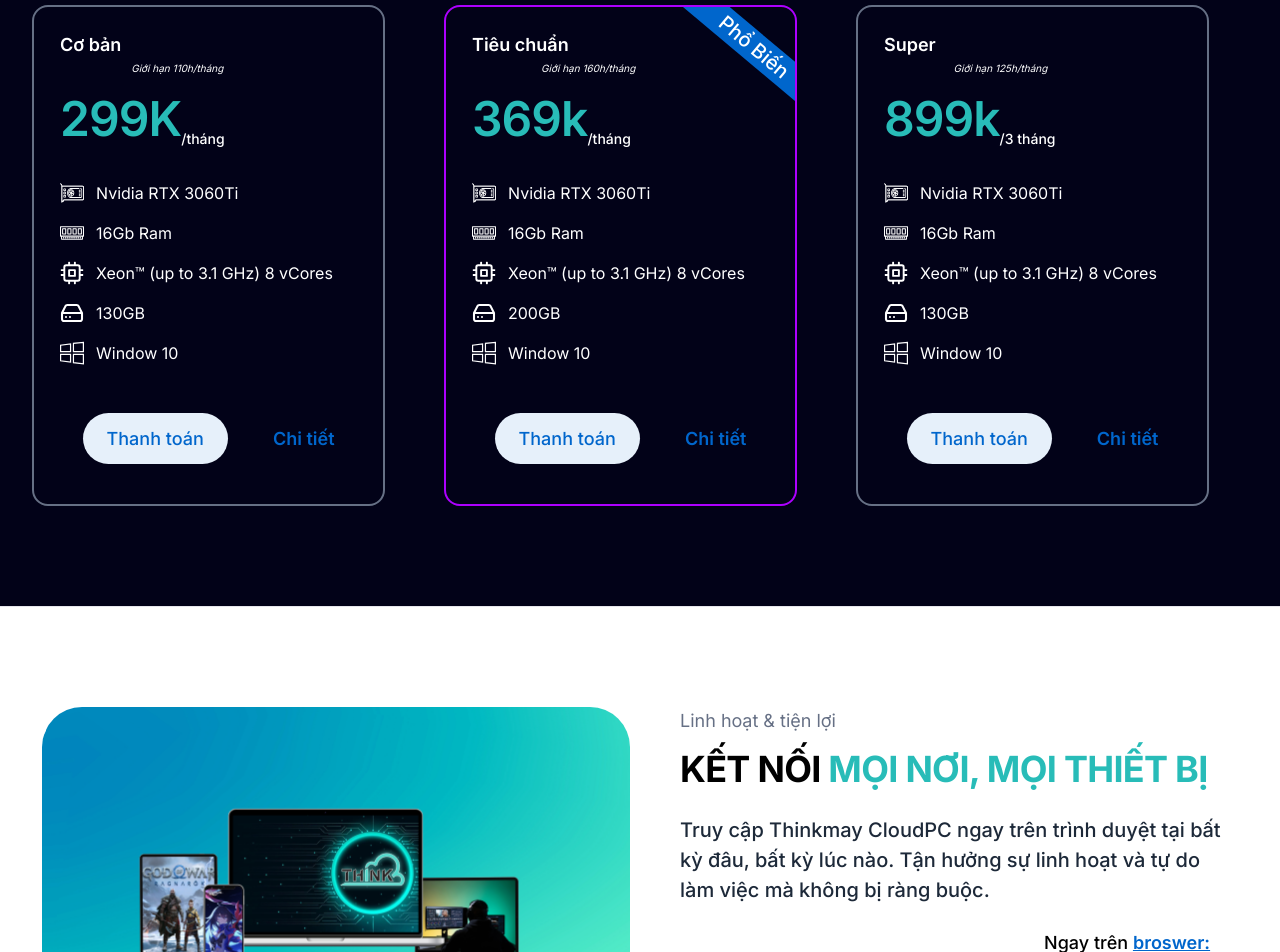
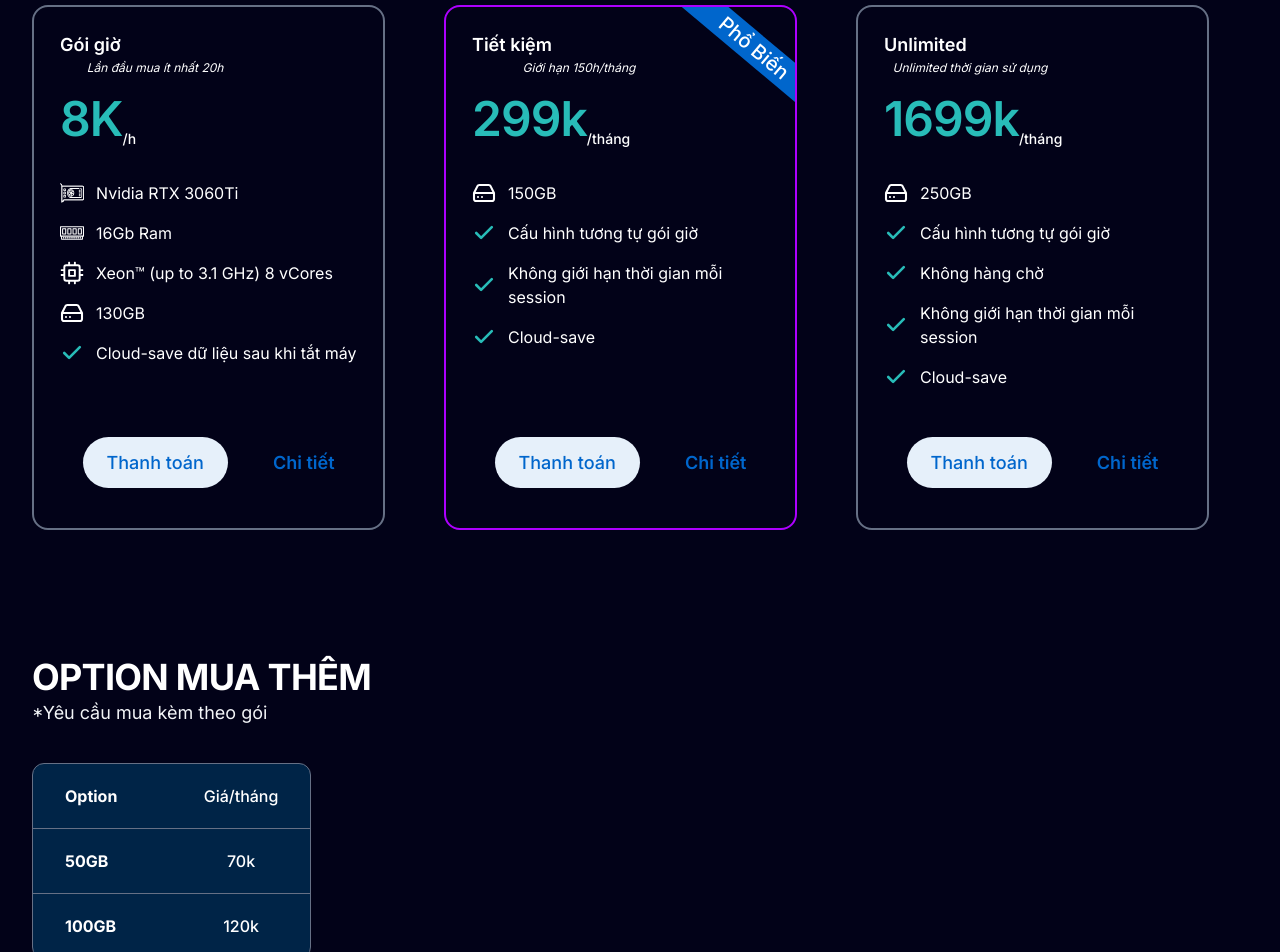
Before and after one commit to thinkonmay/lass-landing-page, a Next.js app: page / in a window 1280 px wide. Shown: the part 1620-2572 px from the top of the page. Built offline with nearby package versions, Linux system fonts and the light colour scheme.

Commit message:
update new price

```diff
--- a/src/app/index.scss
+++ b/src/app/index.scss
@@ -209,6 +209,9 @@
 
 		.subscription {
 			color: var(--Neutral-500);
+			min-height: 525px;
+			display: flex;
+			flex-direction: column;
 			padding: 2.4rem 2.6rem;
 			padding-bottom: 4rem;
 			border: 2px solid currentColor;
@@ -248,7 +251,7 @@
 
 				.subName {
 					color: white;
-					font-size: 1rem;
+					font-size: 1.2rem;
 					font-style: italic;
 					font-weight: 400;
 					line-height: 18px;
@@ -317,7 +320,7 @@
 			}
 
 			.ctnBtn {
-				margin-top: 4.8rem;
+				margin-top: auto;
 				display: flex;
 
 				align-items: center;
@@ -762,7 +765,7 @@
 	}
 
 	.featureReason {
-		padding: 10rem 0;
+		padding: 2rem 0 10rem 0;
 		background: #020218;
 
 		.mainContent {}
@@ -1121,6 +1124,9 @@
 			.subscription {
 				color: var(--Neutral-500);
 				padding: 2.4rem 3.2rem;
+				min-height: 525px;
+				display: flex;
+				flex-direction: column;
 				padding-bottom: 4rem;
 				border: 2px solid currentColor;
 				border-radius: 16px;
@@ -1158,7 +1164,7 @@
 
 					.subName {
 						color: white;
-						font-size: 1rem;
+						font-size: 1.2rem;
 						font-style: italic;
 						font-weight: 400;
 						line-height: 18px;
@@ -1227,7 +1233,7 @@
 				}
 
 				.ctnBtn {
-					margin-top: 4.8rem;
+					margin-top: auto;
 					display: flex;
 
 					align-items: center;
@@ -1672,7 +1678,7 @@
 		}
 
 		.featureReason {
-			padding: 6rem var(--gutter-mobile);
+			padding: 4rem var(--gutter-mobile);
 			background: #020218;
 			overflow: auto;
 
--- a/src/app/page.tsx
+++ b/src/app/page.tsx
@@ -16,11 +16,11 @@ export default function CloudPC() {
                 <HeroSection />
                 <Reason />
                 <Subscriptions></Subscriptions>
+                <FeatureReason></FeatureReason>
                 <ConnectReason></ConnectReason>
                 <ProductiveReason></ProductiveReason>
                 <AppReason></AppReason>
                 <SecureReason></SecureReason>
-                {/*<FeatureReason></FeatureReason>*/}
             </div>
         </>
     );
@@ -136,10 +136,10 @@ const Reason = () => {
 }
 const listSubscriptions = [
     {
-        name: 'Cơ bản',
-        price: '299K',
-        subPrice: '/tháng',
-        subName: 'Giới hạn 110h/tháng',
+        name: 'Gói giờ',
+        price: '8K',
+        subPrice: '/h',
+        subName: 'Lần đầu mua ít nhất 20h',
         isSpecial: false,
 
         specs: [
@@ -147,35 +147,46 @@ const listSubscriptions = [
             { icon: 'ram', text: '16Gb Ram' },
             { icon: 'cpu', text: 'Xeon™ (up to 3.1 GHz) 8 vCores' },
             { icon: 'hard-drive-white', text: '130GB' },
-            { icon: 'os-win', text: 'Window 10' },
+            //{ icon: 'os-win', text: 'Window 10' },
+            { icon: 'check', text: 'Cloud-save dữ liệu sau khi tắt máy' },
         ],
     },
     {
-        name: 'Tiêu chuẩn',
-        price: '369k',
+        name: 'Tiết kiệm',
+        price: '299k',
         subPrice: '/tháng',
-        subName: 'Giới hạn 160h/tháng',
+        subName: 'Giới hạn 150h/tháng',
         isSpecial: true,
         specs: [
-            { icon: 'gpu', text: 'Nvidia RTX 3060Ti' },
-            { icon: 'ram', text: '16Gb Ram' },
-            { icon: 'cpu', text: 'Xeon™ (up to 3.1 GHz) 8 vCores' },
-            { icon: 'hard-drive-white', text: '200GB' },
-            { icon: 'os-win', text: 'Window 10' },
+            //{ icon: 'gpu', text: 'Nvidia RTX 3060Ti' },
+            //{ icon: 'ram', text: '16Gb Ram' },
+            //{ icon: 'cpu', text: 'Xeon™ (up to 3.1 GHz) 8 vCores' },
+            //{ icon: 'hard-drive-white', text: '150GB' },
+            //{ icon: 'os-win', text: 'Window 10' },
+            { icon: 'hard-drive-white', text: '150GB' },
+            { icon: 'check', text: 'Cấu hình tương tự gói giờ' },
+            { icon: 'check', text: 'Không giới hạn thời gian mỗi session' },
+            { icon: 'check', text: 'Cloud-save' },
+
         ],
     },
     {
-        name: 'Super',
-        price: '899k',
-        subPrice: '/3 tháng',
-        subName: 'Giới hạn 125h/tháng',
+        name: 'Unlimited',
+        price: '1699k',
+        subPrice: '/tháng',
+        subName: 'Unlimited thời gian sử dụng',
         isSpecial: false,
         specs: [
-            { icon: 'gpu', text: 'Nvidia RTX 3060Ti' },
-            { icon: 'ram', text: '16Gb Ram' },
-            { icon: 'cpu', text: 'Xeon™ (up to 3.1 GHz) 8 vCores' },
-            { icon: 'hard-drive-white', text: '130GB' },
-            { icon: 'os-win', text: 'Window 10' },
+            //{ icon: 'gpu', text: 'Nvidia RTX 3060Ti' },
+            //{ icon: 'ram', text: '16Gb Ram' },
+            //{ icon: 'cpu', text: 'Xeon™ (up to 3.1 GHz) 8 vCores' },
+            //{ icon: 'os-win', text: 'Window 10' },
+            { icon: 'hard-drive-white', text: '250GB' },
+            { icon: 'check', text: 'Cấu hình tương tự gói giờ' },
+            { icon: 'check', text: 'Không hàng chờ' },
+            { icon: 'check', text: 'Không giới hạn thời gian mỗi session' },
+            { icon: 'check', text: 'Cloud-save' },
+
         ],
     },
 
@@ -222,7 +233,7 @@ const Subscriptions = () => {
 
                     </div>
 
-                    <div className="ctnBtn">
+                    <div className="ctnBtn mt-auto">
                         <a href='https://fb.com/thinkonmay' onClick={payment} target='_blank' className="btn-checkout  ctaBtn">Thanh toán</a>
                         <a href='#featureReason' className="btn-link">Chi tiết</a>
                     </div>
@@ -520,7 +531,7 @@ const FeatureReason = () => {
     return (
         <div className="featureReason" id='featureReason'>
             <div className="grid wide mainContent">
-                <div>
+                {/*<div>
                     <div className="wrapperTitle text-center ">
                         <h2 className='title'>Tính năng theo gói
                             <span className="highlight"></span>
@@ -548,8 +559,8 @@ const FeatureReason = () => {
                             <div className="columnContent">Cao</div>
                         </div>
                     </div>
-                </div>
-                <div className='mt-[8rem]'>
+                </div>*/}
+                <div className='mt-2'>
                     <div className="wrapperTitle text-center ">
                         <h2 className='title'>Option mua thêm
                             <span className="highlight"></span>
@@ -567,12 +578,12 @@ const FeatureReason = () => {
                         </div>
 
                         <div className="rowContent">
-                            <div className="columnContent">10h</div>
-                            <div className="columnContent">35k</div>
+                            <div className="columnContent">50GB</div>
+                            <div className="columnContent">70k</div>
                         </div>
                         <div className="rowContent">
-                            <div className="columnContent">10G Storage</div>
-                            <div className="columnContent">30k</div>
+                            <div className="columnContent">100GB</div>
+                            <div className="columnContent">120k</div>
                         </div>
                     </div>
                 </div>
```
